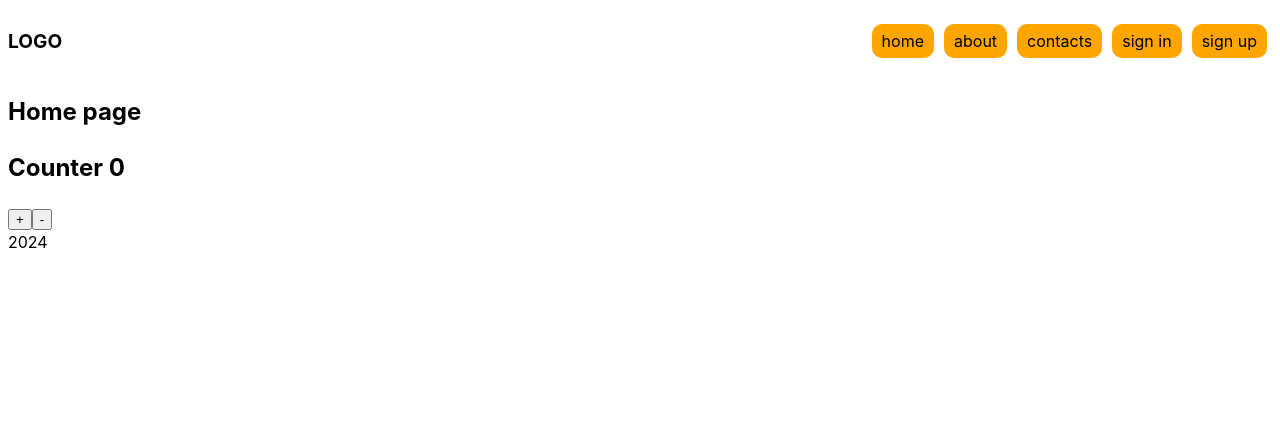
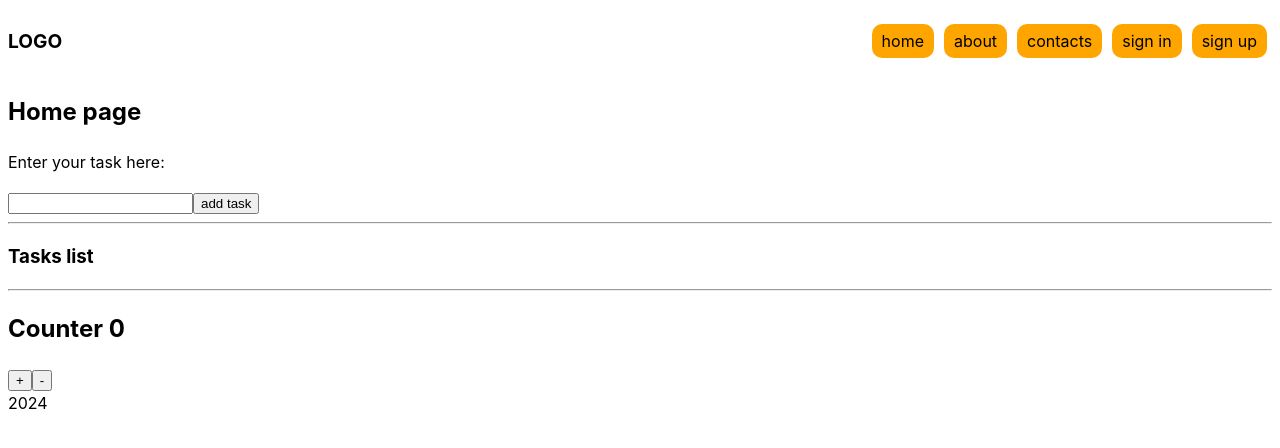
Before and after one commit to Oleksandrenko-Artem/react-app-20-09-2024, a React (Vite) app: page / in a window 1280 px wide. Shown: the top 448 px of the page. Built offline with nearby package versions, Linux system fonts and the light colour scheme.

Commit message:
Add TaskForm

```diff
--- a/package.json
+++ b/package.json
@@ -19,6 +19,7 @@
     "react-redux": "^9.2.0",
     "react-router-dom": "^7.1.3",
     "redux": "^5.0.1",
+    "uuid": "^11.0.5",
     "yup": "^1.6.1"
   },
   "devDependencies": {
--- /dev/null
+++ b/src/components/Todo/TaskForm.jsx
@@ -0,0 +1,30 @@
+import { Formik, Form, Field, ErrorMessage } from 'formik';
+import { useDispatch } from 'react-redux';
+import { addNewTask } from '../../store/todoSlice';
+import { taskSchema } from '../../helpers/validation';
+
+const TaskForm = () => {
+    const dispatch = useDispatch();
+    const onSubmit = (values, formikBag) => {
+        dispatch(addNewTask({ text: values.text }));
+        formikBag.resetForm();
+    }
+    return (
+        <Formik initialValues={{
+            text: ''
+        }} onSubmit={onSubmit} validationSchema={taskSchema}>
+            {() => {
+                return (
+                    <Form>
+                        <p>Enter your task here:</p>
+                        <Field name='text' />
+                        <ErrorMessage name='text' />
+                        <button type='submit' >add task</button>
+                    </Form>
+                )
+            }}
+        </Formik>
+    );
+}
+
+export default TaskForm;
--- /dev/null
+++ b/src/components/Todo/TasksList.jsx
@@ -0,0 +1,16 @@
+import { useSelector, useDispatch } from 'react-redux';
+import { toogleTaskIsDone } from '../../store/todoSlice';
+
+const TasksList = () => {
+    const { tasks } = useSelector((state) => state.todo);
+    const dispatch = useDispatch();
+    const showTask = (task) => (<li key={task.id}><strong onClick={()=>{dispatch(toogleTaskIsDone({id: task.id}))}} style={{ textDecoration: (task.isDone && 'line-through') }}>{task.content}</strong></li>);
+    return (
+        <section>
+            <h3>Tasks list</h3>
+            <ol>{tasks.map(showTask)}</ol>
+        </section>
+    );
+}
+
+export default TasksList;
--- a/src/helpers/validation.js
+++ b/src/helpers/validation.js
@@ -16,3 +16,7 @@ export const signUpSchema = Yup.object({
     confirmPassword: Yup.string().oneOf([Yup.ref('password')]).required('required'),
     year: Yup.number().min(1900).max(new Date().getFullYear(), 'year cannot be in the future').required('required'),
 });
+
+export const taskSchema = Yup.object({
+    text: Yup.string().trim().min(3).max(255).required(),
+})
--- a/src/pages/HomePage.jsx
+++ b/src/pages/HomePage.jsx
@@ -1,10 +1,16 @@
+import TaskForm from '../components/Todo/TaskForm';
+import TasksList from '../components/Todo/TasksList';
 import Counter from './../components/Counter/Counter';
 
 const HomePage = () => {
     return (
         <section>
             <h1>Home page</h1>
-            <Counter/>
+            <TaskForm />
+            <hr />
+            <TasksList />
+            <hr />
+            <Counter />
         </section>
     );
 }
--- a/src/store/index.js
+++ b/src/store/index.js
@@ -1,9 +1,11 @@
 import { configureStore } from "@reduxjs/toolkit";
 import counterSliceReducer from './counterSlice';
+import todoSliceReducer from './todoSlice';
 
 const store = configureStore({
     reducer: {
         counter: counterSliceReducer,
+        todo: todoSliceReducer
     }
 });
 
--- /dev/null
+++ b/src/store/todoSlice.js
@@ -0,0 +1,27 @@
+import { createSlice } from "@reduxjs/toolkit";
+import { v4 as uuidv4 } from 'uuid';
+
+const todoSlice = createSlice({
+    name: 'todo',
+    initialState: {
+        tasks: []
+    },
+    reducers: {
+        addNewTask: (state, action) => {
+            const { payload: {text}} = action
+            const newTask = {id: uuidv4(), content: text, isDone: false}
+            state.tasks.push(newTask)
+        },
+        toogleTaskIsDone: (state, action) => {
+            const { payload: { id } } = action;
+            const task = state.tasks.find((task) => task.id === id);
+            if (task) {
+                task.isDone = !task.isDone;
+            }
+        }
+    }
+});
+
+export const { addNewTask, toogleTaskIsDone } = todoSlice.actions;
+
+export default todoSlice.reducer;
```
Also changed, not shown: 1 other file (tests, documents, lock files or other folders).
